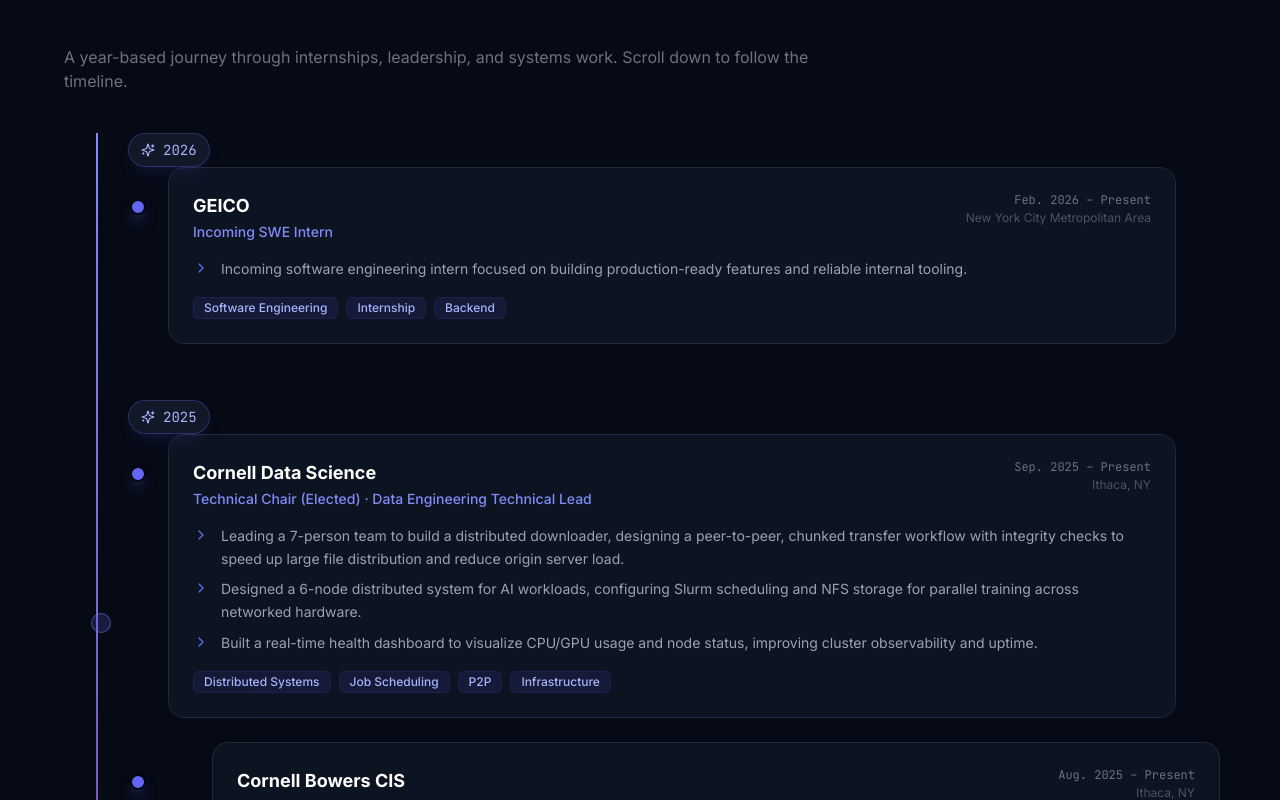
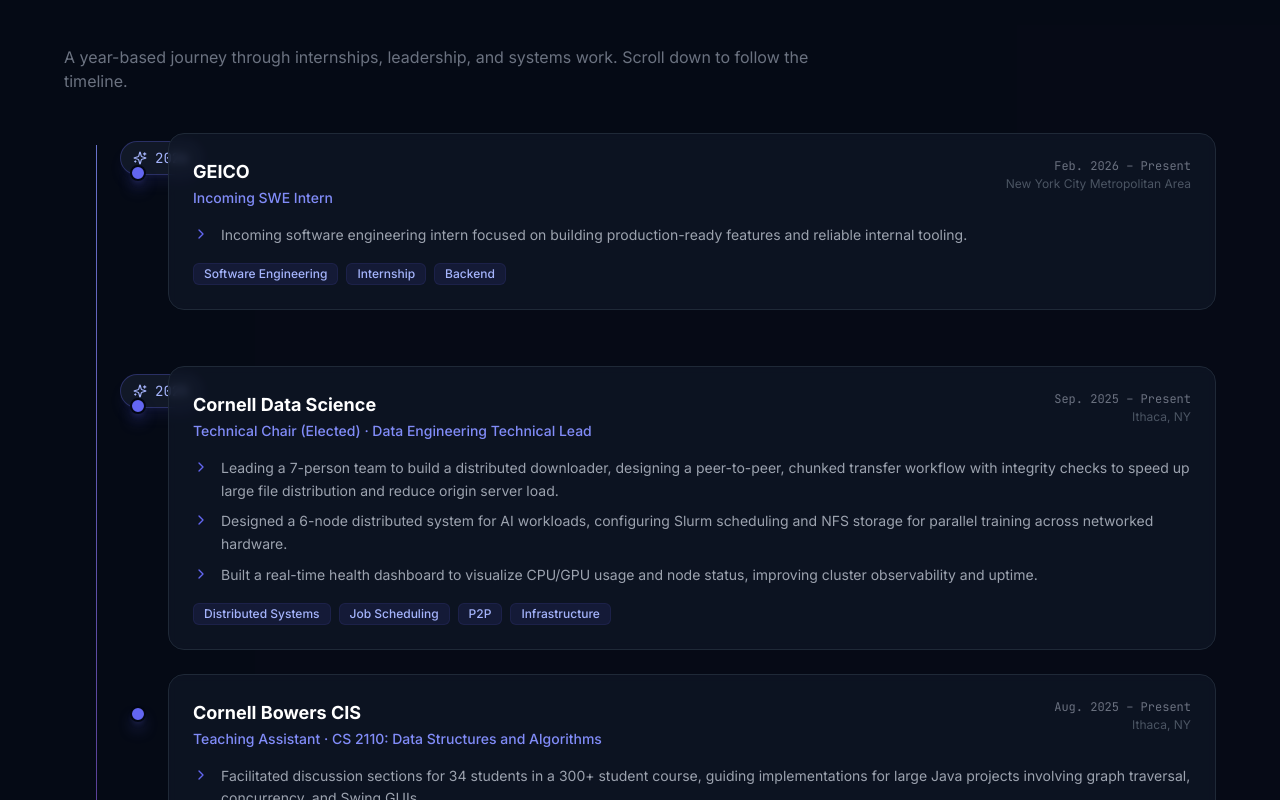
Before and after one commit to Naijei1/PersonalWebsite, a React (Vite) app: page / in a window 1280 px wide. Shown: the part 1500-2300 px from the top of the page. Built offline with nearby package versions, Linux system fonts and the light colour scheme; the HTML template or start-up script is replaced by a standard one.

Commit message:
Fix timeline artifacts and add scroll-reveal animations
Co-authored-by: Naijei Jiang <Naijei1@users.noreply.github.com>

```diff
--- a/package.json
+++ b/package.json
@@ -9,9 +9,10 @@
     "preview": "vite preview"
   },
   "dependencies": {
+    "framer-motion": "^12.38.0",
+    "lucide-react": "^0.441.0",
     "react": "^18.3.1",
-    "react-dom": "^18.3.1",
-    "lucide-react": "^0.441.0"
+    "react-dom": "^18.3.1"
   },
   "devDependencies": {
     "@types/react": "^18.3.5",
--- a/src/components/Experience.tsx
+++ b/src/components/Experience.tsx
@@ -1,4 +1,5 @@
 import { Briefcase, ChevronRight, Sparkles } from 'lucide-react'
+import { motion, useReducedMotion } from 'framer-motion'
 import SectionHeader from './SectionHeader'
 
 const experiences = [
@@ -91,6 +92,8 @@ const experiences = [
 const years = [...new Set(experiences.map((exp) => exp.year))].sort((a, b) => b - a)
 
 export default function Experience() {
+  const shouldReduceMotion = useReducedMotion()
+
   return (
     <section id="experience" className="py-24 px-6 bg-gray-900/20">
       <div className="max-w-6xl mx-auto">
@@ -101,15 +104,21 @@ export default function Experience() {
         </p>
 
         <div className="relative pl-0 md:pl-16">
-          <div className="hidden md:block absolute left-8 top-0 bottom-0 w-[2px] bg-gradient-to-b from-indigo-400 via-purple-500/70 to-transparent" />
-          <div className="hidden md:block absolute left-[27px] top-1/4 w-5 h-5 rounded-full bg-indigo-500/20 border border-indigo-400/40 animate-pulse" />
+          <div className="hidden md:block absolute left-8 top-3 bottom-3 w-px bg-gradient-to-b from-indigo-400/80 via-purple-500/50 to-transparent" />
 
           <div className="space-y-14">
             {years.map((year) => {
               const entries = experiences.filter((exp) => exp.year === year)
               return (
-                <div key={year} className="relative">
-                  <div className="md:sticky md:top-24 z-10 mb-5 md:mb-0 md:absolute md:-left-2 md:w-20">
+                <motion.div
+                  key={year}
+                  className="relative"
+                  initial={shouldReduceMotion ? false : { opacity: 0, y: 20 }}
+                  whileInView={shouldReduceMotion ? undefined : { opacity: 1, y: 0 }}
+                  viewport={{ once: true, amount: 0.1 }}
+                  transition={{ duration: 0.45, ease: [0.22, 1, 0.36, 1] }}
+                >
+                  <div className="mb-5 md:mb-0 md:absolute md:-left-2 md:w-20 md:top-2">
                     <div className="inline-flex items-center gap-2 px-3 py-1.5 rounded-full bg-gray-900 border border-indigo-500/30 text-indigo-300 text-sm font-mono shadow-lg shadow-indigo-500/10">
                       <Sparkles className="w-3.5 h-3.5" />
                       {year}
@@ -118,16 +127,21 @@ export default function Experience() {
 
                   <div className="space-y-6 md:pl-10">
                     {entries.map((exp, i) => (
-                      <div key={`${exp.org}-${exp.role}`} className="relative">
+                      <motion.div
+                        key={`${exp.org}-${exp.role}`}
+                        className="relative"
+                        initial={shouldReduceMotion ? false : { opacity: 0, y: 28, scale: 0.99 }}
+                        whileInView={shouldReduceMotion ? undefined : { opacity: 1, y: 0, scale: 1 }}
+                        viewport={{ once: true, amount: 0.35 }}
+                        transition={{
+                          duration: 0.45,
+                          delay: shouldReduceMotion ? 0 : i * 0.08,
+                          ease: [0.22, 1, 0.36, 1],
+                        }}
+                      >
                         <div className="hidden md:block absolute -left-[38px] top-8 w-4 h-4 rounded-full bg-indigo-500 border-2 border-gray-950 shadow-lg shadow-indigo-500/40" />
 
-                        <div
-                          className={`bg-gray-900/70 border border-gray-800 rounded-2xl p-6 card-hover backdrop-blur-sm ${
-                            i % 2 === 0
-                              ? 'md:mr-10 md:translate-x-0'
-                              : 'md:ml-10 md:translate-x-1'
-                          }`}
-                        >
+                        <div className="bg-gray-900/70 border border-gray-800 rounded-2xl p-6 card-hover timeline-card backdrop-blur-sm">
                           <div className="flex flex-col md:flex-row md:items-start md:justify-between gap-2 mb-4">
                             <div>
                               <h3 className="text-lg font-bold text-white">{exp.org}</h3>
@@ -159,10 +173,10 @@ export default function Experience() {
                             ))}
                           </div>
                         </div>
-                      </div>
+                      </motion.div>
                     ))}
                   </div>
-                </div>
+                </motion.div>
               )
             })}
           </div>
--- a/src/components/Hero.tsx
+++ b/src/components/Hero.tsx
@@ -63,9 +63,9 @@ export default function Hero() {
           <div className="relative">
             <div className="w-32 h-32 rounded-full bg-gradient-to-br from-indigo-500 via-purple-500 to-pink-500 p-0.5 shadow-2xl shadow-indigo-500/30">
               <img
-                src="https://yt3.googleusercontent.com/ytc/AIdro_mU1RdO8vjKuCM46rNCpFE9FPpyIXgqEsHdzvd3JQ=s176-c-k-c0x00ffffff-no-rj"
+                src="/profile-photo.jpg"
                 alt="Naijei Jiang"
-                className="w-full h-full rounded-full object-cover"
+                className="w-full h-full rounded-full object-cover object-[50%_35%]"
               />
             </div>
             <div className="absolute -bottom-1 -right-1 w-6 h-6 bg-green-500 rounded-full border-2 border-gray-950" />
```
Also changed, not shown: public/profile-photo.jpg (added), 1 other file (tests, documents, lock files or other folders).
